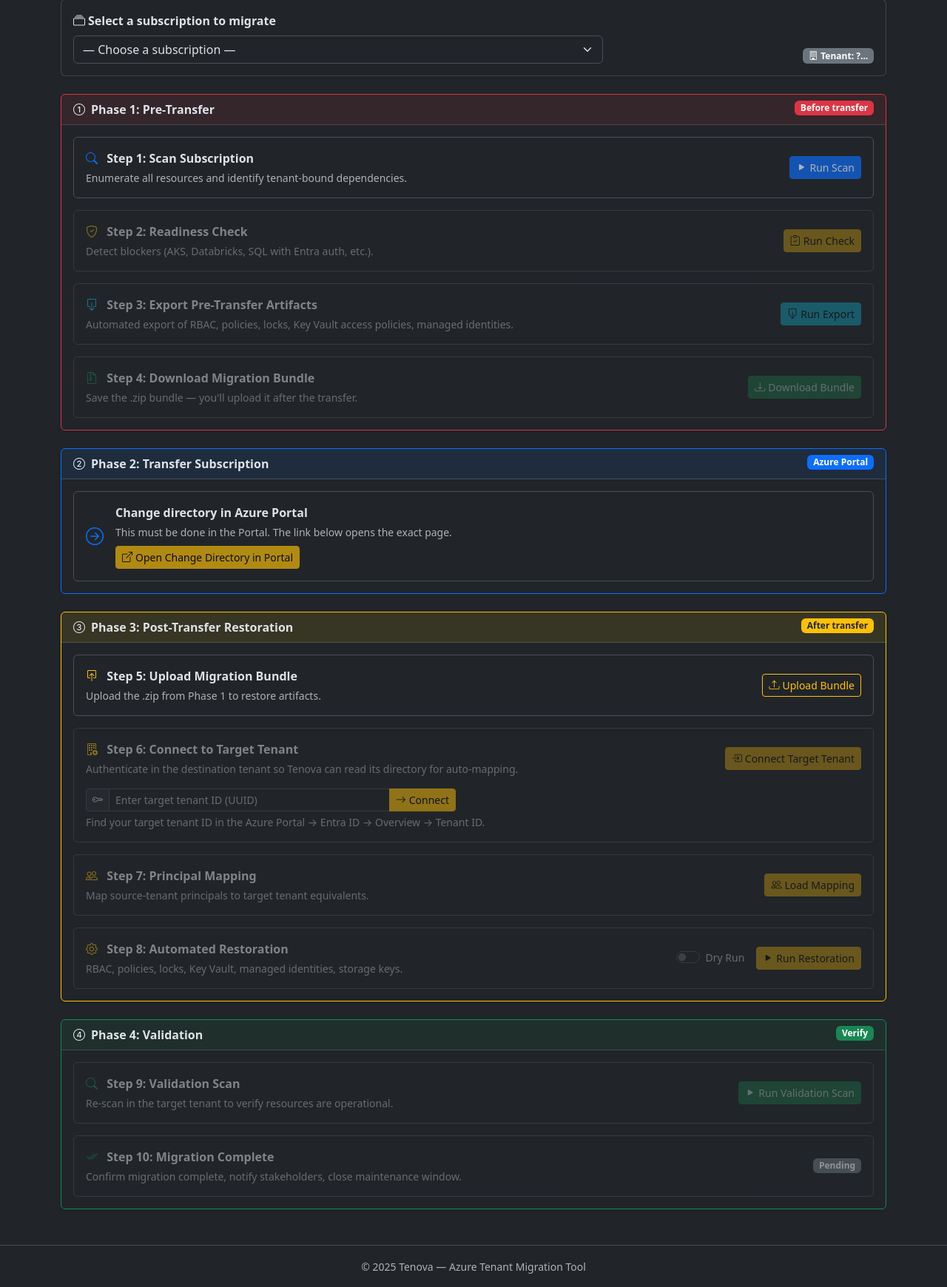
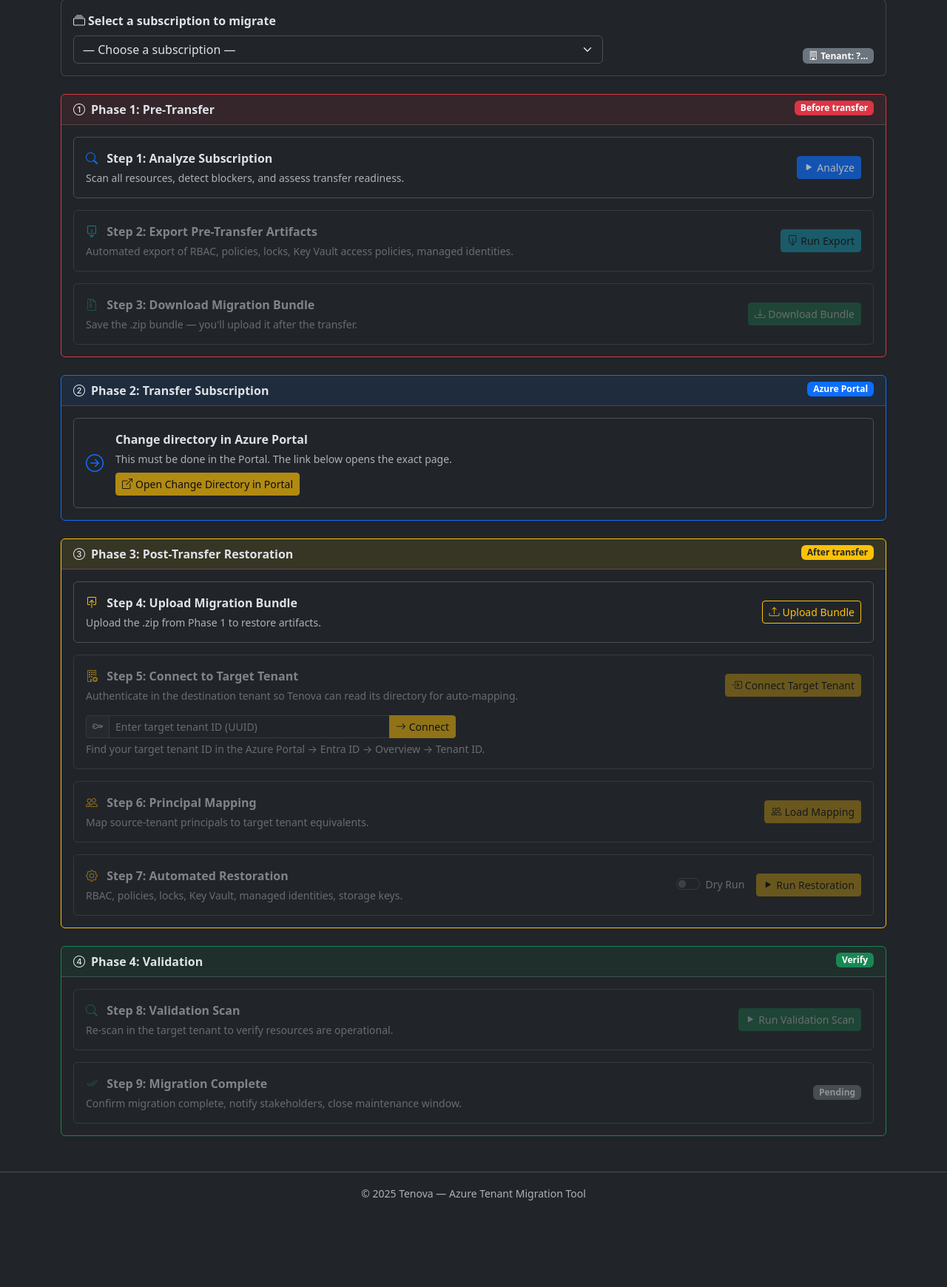
Before and after one commit to microsoft/azure-sub-migrator, a Flask app: template web/templates/dashboard.html in a window 1280 px wide, after a click on "Migration Workflow". Shown: the part 212-1952 px from the top of the page at 74% size. After the commit the page ends 1835 px from the top, so only its background shows below. Run offline with Flask 3, Linux system fonts and the light colour scheme; the template is opened without the code that fills it, so the values that code supplies are empty; some libraries are stand-ins or nearby versions.

Commit message:
consolidate scan + readiness into single Analyze Subscription step
- Merge Steps 1 (Scan) and 2 (Readiness Check) into Step 1: Analyze Subscription
- _run_scan now auto-calls classify_readiness after scan completes
- Combined resource table with Pre-Transfer and Post-Transfer action columns
- Doc URL links in action cells
- Readiness verdict (blockers/warnings/info) shown above resource table
- Renumber all remaining steps (3-10 -> 2-9)
- 190 tests pass

```diff
--- a/web/templates/dashboard.html
+++ b/web/templates/dashboard.html
@@ -162,54 +162,33 @@
   </div>
   <div class="card-body">
 
-    <!-- Step 1: Scan -->
+    <!-- Step 1: Analyze Subscription (Scan + Readiness) -->
     <div class="border rounded p-3 mb-3" id="wf-step-scan">
       <div class="d-flex align-items-center justify-content-between">
         <div>
           <i class="bi bi-search text-primary me-2"></i>
-          <strong>Step 1: Scan Subscription</strong>
-          <div class="text-body-secondary small mt-1">Enumerate all resources and identify tenant-bound dependencies.</div>
+          <strong>Step 1: Analyze Subscription</strong>
+          <div class="text-body-secondary small mt-1">Scan all resources, detect blockers, and assess transfer readiness.</div>
         </div>
         <button class="btn btn-primary btn-sm" id="wf-scan-btn" disabled>
-          <i class="bi bi-play-fill me-1"></i>Run Scan
+          <i class="bi bi-play-fill me-1"></i>Analyze
         </button>
       </div>
       <div id="wf-scan-progress" class="mt-3 d-none">
         <div class="progress" style="height: 6px;">
           <div class="progress-bar progress-bar-striped progress-bar-animated" style="width: 100%"></div>
         </div>
-        <small class="text-body-secondary">Scanning resources…</small>
+        <small class="text-body-secondary">Scanning resources &amp; checking readiness…</small>
       </div>
       <div id="wf-scan-result" class="mt-3 d-none"></div>
     </div>
 
-    <!-- Step 2: Readiness Check -->
-    <div class="border rounded p-3 mb-3 opacity-50" id="wf-step-readiness">
-      <div class="d-flex align-items-center justify-content-between">
-        <div>
-          <i class="bi bi-shield-check text-warning me-2"></i>
-          <strong>Step 2: Readiness Check</strong>
-          <div class="text-body-secondary small mt-1">Detect blockers (AKS, Databricks, SQL with Entra auth, etc.).</div>
-        </div>
-        <button class="btn btn-warning btn-sm" id="wf-readiness-btn" disabled>
-          <i class="bi bi-clipboard-check me-1"></i>Run Check
-        </button>
-      </div>
-      <div id="wf-readiness-progress" class="mt-3 d-none">
-        <div class="progress" style="height: 6px;">
-          <div class="progress-bar progress-bar-striped progress-bar-animated bg-warning" style="width: 100%"></div>
-        </div>
-        <small class="text-body-secondary">Checking readiness…</small>
-      </div>
-      <div id="wf-readiness-result" class="mt-3 d-none"></div>
-    </div>
-
-    <!-- Step 3: Pre-Transfer Export -->
+    <!-- Step 2: Pre-Transfer Export -->
     <div class="border rounded p-3 mb-3 opacity-50" id="wf-step-export">
       <div class="d-flex align-items-center justify-content-between">
         <div>
           <i class="bi bi-box-arrow-down text-info me-2"></i>
-          <strong>Step 3: Export Pre-Transfer Artifacts</strong>
+          <strong>Step 2: Export Pre-Transfer Artifacts</strong>
           <div class="text-body-secondary small mt-1">Automated export of RBAC, policies, locks, Key Vault access policies, managed identities.</div>
         </div>
         <button class="btn btn-info btn-sm" id="wf-export-btn" disabled>
@@ -225,12 +204,12 @@
       <div id="wf-export-result" class="mt-3 d-none"></div>
     </div>
 
-    <!-- Step 4: Download Bundle -->
+    <!-- Step 3: Download Bundle -->
     <div class="border rounded p-3 opacity-50" id="wf-step-bundle">
       <div class="d-flex align-items-center justify-content-between">
         <div>
           <i class="bi bi-file-earmark-zip text-success me-2"></i>
-          <strong>Step 4: Download Migration Bundle</strong>
+          <strong>Step 3: Download Migration Bundle</strong>
           <div class="text-body-secondary small mt-1">Save the .zip bundle — you'll upload it after the transfer.</div>
         </div>
         <a class="btn btn-success btn-sm disabled" id="wf-download-btn" href="#">
@@ -275,12 +254,12 @@
   </div>
   <div class="card-body">
 
-    <!-- Step 5: Upload Bundle -->
+    <!-- Step 4: Upload Bundle -->
     <div class="border rounded p-3 mb-3" id="wf-step-upload">
       <div class="d-flex align-items-center justify-content-between">
         <div>
           <i class="bi bi-box-arrow-in-up text-warning me-2"></i>
-          <strong>Step 5: Upload Migration Bundle</strong>
+          <strong>Step 4: Upload Migration Bundle</strong>
           <div class="text-body-secondary small mt-1">Upload the .zip from Phase 1 to restore artifacts.</div>
         </div>
         {% if has_bundle %}
@@ -295,12 +274,12 @@
       </div>
     </div>
 
-    <!-- Step 6: Connect to Target Tenant -->
+    <!-- Step 5: Connect to Target Tenant -->
     <div class="border rounded p-3 mb-3 {{ '' if has_bundle else 'opacity-50' }}" id="wf-step-target">
       <div class="d-flex align-items-center justify-content-between">
         <div>
           <i class="bi bi-building-add text-warning me-2"></i>
-          <strong>Step 6: Connect to Target Tenant</strong>
+          <strong>Step 5: Connect to Target Tenant</strong>
           <div class="text-body-secondary small mt-1">Authenticate in the destination tenant so Tenova can read its directory for auto-mapping.</div>
         </div>
         {% if target_tenant_connected %}
@@ -328,12 +307,12 @@
       </div>
     </div>
 
-    <!-- Step 7: Principal Mapping -->
+    <!-- Step 6: Principal Mapping -->
     <div class="border rounded p-3 mb-3 {{ '' if target_tenant_connected else 'opacity-50' }}" id="wf-step-mapping">
       <div class="d-flex align-items-center justify-content-between">
         <div>
           <i class="bi bi-people text-warning me-2"></i>
-          <strong>Step 7: Principal Mapping</strong>
+          <strong>Step 6: Principal Mapping</strong>
           <div class="text-body-secondary small mt-1">Map source-tenant principals to target tenant equivalents.</div>
         </div>
         <button class="btn btn-warning btn-sm" id="wf-mapping-btn" {{ '' if target_tenant_connected else 'disabled' }}>
@@ -349,12 +328,12 @@
       <div id="wf-mapping-result" class="mt-3 d-none"></div>
     </div>
 
-    <!-- Step 8: Run Restoration -->
+    <!-- Step 7: Run Restoration -->
     <div class="border rounded p-3 opacity-50" id="wf-step-restore">
       <div class="d-flex align-items-center justify-content-between">
         <div>
           <i class="bi bi-gear text-warning me-2"></i>
-          <strong>Step 8: Automated Restoration</strong>
+          <strong>Step 7: Automated Restoration</strong>
           <div class="text-body-secondary small mt-1">RBAC, policies, locks, Key Vault, managed identities, storage keys.</div>
         </div>
         <div class="d-flex align-items-center gap-2">
@@ -387,12 +366,12 @@
   </div>
   <div class="card-body">
 
-    <!-- Step 9: Validation Scan -->
+    <!-- Step 8: Validation Scan -->
     <div class="border rounded p-3 mb-3 opacity-50" id="wf-step-validation">
       <div class="d-flex align-items-center justify-content-between">
         <div>
           <i class="bi bi-search text-success me-2"></i>
-          <strong>Step 9: Validation Scan</strong>
+          <strong>Step 8: Validation Scan</strong>
           <div class="text-body-secondary small mt-1">Re-scan in the target tenant to verify resources are operational.</div>
         </div>
         <button class="btn btn-success btn-sm" id="wf-validation-btn" disabled>
@@ -408,12 +387,12 @@
       <div id="wf-validation-result" class="mt-3 d-none"></div>
     </div>
 
-    <!-- Step 10: Close Maintenance Window -->
+    <!-- Step 9: Close Maintenance Window -->
     <div class="border rounded p-3 opacity-50" id="wf-step-close">
       <div class="d-flex align-items-center justify-content-between">
         <div>
           <i class="bi bi-check2-all text-success me-2"></i>
-          <strong>Step 10: Migration Complete</strong>
+          <strong>Step 9: Migration Complete</strong>
           <div class="text-body-secondary small mt-1">Confirm migration complete, notify stakeholders, close maintenance window.</div>
         </div>
         <span class="badge bg-secondary" id="wf-close-badge">Pending</span>
@@ -514,7 +493,7 @@
     $step.find('a.btn').addClass('disabled');
   }
 
-  // ── Step 1: SCAN ───────────────────────────────────────────────
+  // ── Step 1: ANALYZE SUBSCRIPTION (scan + readiness) ─────────────
   $scanBtn.on('click', function () {
     if (!wfState.subId) return;
     var $btn = $(this);
@@ -532,52 +511,96 @@
             var $r = $('#wf-scan-result').removeClass('d-none');
             if (d.status === 'failed') {
               $r.html('<div class="alert alert-danger mb-0"><i class="bi bi-x-circle me-2"></i>' +
-                (d.error || 'Scan failed') + '</div>');
+                (d.error || 'Analysis failed') + '</div>');
               $btn.prop('disabled', false);
               $subSelect.prop('disabled', false);
               return;
             }
+
+            // ── Readiness verdict ──
+            var rd = d.readiness || {};
+            var blockers = rd.blockers || [];
+            var warnings = rd.warnings || [];
+            var info = rd.info || [];
+            var ready = rd.ready;
+            var verdictType = blockers.length > 0 ? 'danger' : (warnings.length > 0 ? 'warning' : 'success');
+            var verdictText = ready ? '✅ Ready to transfer' : '⛔ Not ready — fix blockers first';
+
             var safe = d.transfer_safe_count || 0;
-            // Count children like the scan results page does
             var actionList = d.requires_action || [];
             var childCount = 0;
             actionList.forEach(function (r) { childCount += (r.children || []).length; });
             var action = actionList.length + childCount;
-            var html = '<div class="alert alert-' + (action > 0 ? 'warning' : 'success') + ' mb-2">' +
-              '<i class="bi bi-check-circle me-2"></i><strong>Scan complete:</strong> ' +
-              safe + ' transfer-safe, ' + action + ' require action.' +
-              '</div>';
 
-            // Show resource summary table
+            var html = '';
+
+            // Readiness banner
+            html += '<div class="alert alert-' + verdictType + ' mb-2">' +
+              '<i class="bi bi-shield-check me-2"></i><strong>' + verdictText + '</strong> — ' +
+              safe + ' transfer-safe, ' + action + ' require action. ' +
+              blockers.length + ' blocker(s), ' + warnings.length + ' warning(s).</div>';
+
+            // Blockers table
+            if (blockers.length > 0) {
+              html += '<div class="mb-3"><strong class="text-danger">' +
+                '<i class="bi bi-x-octagon me-1"></i>Blockers — must fix before transfer:</strong>' +
+                '<table class="table table-sm table-bordered mt-1 mb-0">' +
+                '<thead><tr><th>Resource</th><th>Type</th><th>Issue</th><th>Action Required</th></tr></thead><tbody>';
+              blockers.forEach(function (b) {
+                html += '<tr class="table-danger"><td>' + (b.name || '') + '</td>' +
+                  '<td><code>' + (b.type || '') + '</code></td>' +
+                  '<td>' + (b.issue || '') + '</td>' +
+                  '<td class="small">' + (b.action || '') + '</td></tr>';
+              });
+              html += '</tbody></table></div>';
+            }
+
+            // Warnings table
+            if (warnings.length > 0) {
+              html += '<div class="mb-3"><strong class="text-warning">' +
+                '<i class="bi bi-exclamation-triangle me-1"></i>Warnings — should fix before transfer:</strong>' +
+                '<table class="table table-sm table-bordered mt-1 mb-0">' +
+                '<thead><tr><th>Resource</th><th>Type</th><th>Issue</th><th>Action Required</th></tr></thead><tbody>';
+              warnings.forEach(function (w) {
+                html += '<tr class="table-warning"><td>' + (w.name || '') + '</td>' +
+                  '<td><code>' + (w.type || '') + '</code></td>' +
+                  '<td>' + (w.issue || '') + '</td>' +
+                  '<td class="small">' + (w.action || '') + '</td></tr>';
+              });
+              html += '</tbody></table></div>';
+            }
+
+            // Full resource table with Pre-Transfer / Post-Transfer columns
             if (actionList.length > 0) {
-              html += '<div class="table-responsive" style="max-height:400px;overflow-y:auto;"><table class="table table-sm table-bordered mb-0">' +
-                '<thead class="sticky-top"><tr><th>Resource</th><th>Type</th><th>Timing</th><th>Action Required</th></tr></thead><tbody>';
+              html += '<div class="mb-2"><strong><i class="bi bi-list-ul me-1"></i>Resources requiring action:</strong></div>';
+              html += '<div class="table-responsive" style="max-height:400px;overflow-y:auto;">' +
+                '<table class="table table-sm table-bordered mb-0">' +
+                '<thead class="sticky-top"><tr><th>Resource</th><th>Type</th><th>Timing</th>' +
+                '<th>Pre-Transfer Action</th><th>Post-Transfer Action</th></tr></thead><tbody>';
               actionList.forEach(function (r) {
-                var timing = (r.timing || 'post').toUpperCase();
-                var timingBadge = timing === 'PRE' ? '<span class="badge bg-danger">PRE</span>'
-                  : timing === 'BOTH' ? '<span class="badge bg-warning text-dark">PRE+POST</span>'
-                  : '<span class="badge bg-info">POST</span>';
-                var actionText = r.pre_action || r.post_action || '—';
-                html += '<tr><td>' + (r.name || '') + '</td><td><code>' + (r.type || '') +
-                  '</code></td><td>' + timingBadge + '</td><td class="small">' + actionText + '</td></tr>';
-                // Render children inline too
+                html += renderActionRow(r, false);
                 (r.children || []).forEach(function (c) {
-                  var cTiming = (c.timing || 'post').toUpperCase();
-                  var cBadge = cTiming === 'PRE' ? '<span class="badge bg-danger">PRE</span>'
-                    : cTiming === 'BOTH' ? '<span class="badge bg-warning text-dark">PRE+POST</span>'
-                    : '<span class="badge bg-info">POST</span>';
-                  html += '<tr class="table-light"><td class="ps-4"><i class="bi bi-arrow-return-right text-secondary me-1"></i>' +
-                    (c.name || '') + '</td><td><code>' + (c.type || '') +
-                    '</code></td><td>' + cBadge + '</td><td class="small">' + (c.pre_action || c.post_action || '—') + '</td></tr>';
+                  html += renderActionRow(c, true);
                 });
               });
               html += '</tbody></table></div>';
             }
+
+            // Info
+            if (info.length > 0) {
+              html += '<div class="mt-2"><strong class="text-info">' +
+                '<i class="bi bi-info-circle me-1"></i>Info:</strong><ul class="mb-0 mt-1">';
+              info.forEach(function (i) {
+                html += '<li class="small">' +
+                  (i.category ? '<strong>' + i.category + ':</strong> ' : '') +
+                  (i.detail || '') + '</li>';
+              });
+              html += '</ul></div>';
+            }
+
             $r.html(html);
             markDone($('#wf-step-scan'));
             lockStep($('#wf-step-scan'));
-            // Unlock readiness + export
-            unlockStep($('#wf-step-readiness'));
             unlockStep($('#wf-step-export'));
           }
         );
@@ -592,70 +615,28 @@
       });
   });
 
-  // ── Step 2: READINESS CHECK (instant — classifies scan results, no re-scan) ──
-  $('#wf-readiness-btn').on('click', function () {
-    if (!wfState.scanTaskId) {
-      alert('Please run a scan first.');
-      return;
-    }
-    var $btn = $(this).prop('disabled', true);
-    $('#wf-readiness-progress').removeClass('d-none');
-    $('#wf-readiness-result').addClass('d-none').empty();
+  function renderActionRow(r, isChild) {
+    var timing = (r.timing || 'post').toUpperCase();
+    var timingBadge = timing === 'PRE' ? '<span class="badge bg-danger">PRE</span>'
+      : timing === 'BOTH' ? '<span class="badge bg-warning text-dark">PRE+POST</span>'
+      : '<span class="badge bg-info">POST</span>';
+    var pre = r.pre_action || r.pre || '';
+    var post = r.post_action || r.post || '';
+    var docUrl = r.doc_url || '';
+    var docLink = docUrl ? ' <a href="' + docUrl + '" target="_blank" rel="noopener" class="text-info">' +
+      '<i class="bi bi-box-arrow-up-right"></i></a>' : '';
+    var namePrefix = isChild
+      ? '<td class="ps-4"><i class="bi bi-arrow-return-right text-secondary me-1"></i>'
+      : '<td>';
+    var rowClass = isChild ? ' class="table-light"' : '';
+    return '<tr' + rowClass + '>' + namePrefix + (r.name || '') + '</td>' +
+      '<td><code>' + (r.type || '') + '</code></td>' +
+      '<td>' + timingBadge + '</td>' +
+      '<td class="small">' + (pre || '—') + docLink + '</td>' +
+      '<td class="small">' + (post || '—') + '</td></tr>';
+  }
 
-    apiPost('{{ url_for("main.api_classify_readiness") }}', { scan_task_id: wfState.scanTaskId })
-      .done(function (resp) {
-        $('#wf-readiness-progress').addClass('d-none');
-        var $r = $('#wf-readiness-result').removeClass('d-none');
-        var rd = resp.readiness || {};
-        var blockers = rd.blockers || [];
-        var warnings = rd.warnings || [];
-        var info = rd.info || [];
-        var alertType = blockers.length > 0 ? 'danger' : (warnings.length > 0 ? 'warning' : 'success');
-        var readyText = rd.ready ? '✅ Ready to transfer' : '⛔ Not ready — fix blockers first';
-        var html = '<div class="alert alert-' + alertType + ' mb-2">' +
-          '<i class="bi bi-shield-check me-2"></i><strong>' + readyText + '</strong> — ' +
-          blockers.length + ' blocker(s), ' + warnings.length + ' warning(s), ' +
-          info.length + ' info.' + '</div>';
-
-        if (blockers.length > 0) {
-          html += '<div class="mb-2"><strong class="text-danger"><i class="bi bi-x-octagon me-1"></i>Blockers — must fix before transfer:</strong>';
-          html += '<table class="table table-sm table-bordered mt-1 mb-0"><thead><tr><th>Resource</th><th>Type</th><th>Issue</th><th>Action Required</th></tr></thead><tbody>';
-          blockers.forEach(function (b) {
-            html += '<tr class="table-danger"><td>' + (b.name || '') + '</td><td><code>' + (b.type || '') + '</code></td>' +
-              '<td>' + (b.issue || '') + '</td><td class="small">' + (b.action || '') + '</td></tr>';
-          });
-          html += '</tbody></table></div>';
-        }
-        if (warnings.length > 0) {
-          html += '<div class="mb-2"><strong class="text-warning"><i class="bi bi-exclamation-triangle me-1"></i>Warnings — should fix before transfer:</strong>';
-          html += '<table class="table table-sm table-bordered mt-1 mb-0"><thead><tr><th>Resource</th><th>Type</th><th>Issue</th><th>Action Required</th></tr></thead><tbody>';
-          warnings.forEach(function (w) {
-            html += '<tr class="table-warning"><td>' + (w.name || '') + '</td><td><code>' + (w.type || '') + '</code></td>' +
-              '<td>' + (w.issue || '') + '</td><td class="small">' + (w.action || '') + '</td></tr>';
-          });
-          html += '</tbody></table></div>';
-        }
-        if (info.length > 0) {
-          html += '<div class="mb-0"><strong class="text-info"><i class="bi bi-info-circle me-1"></i>Info:</strong><ul class="mb-0 mt-1">';
-          info.forEach(function (i) {
-            html += '<li class="small">' + (i.category ? '<strong>' + i.category + ':</strong> ' : '') + (i.detail || '') + '</li>';
-          });
-          html += '</ul></div>';
-        }
-        $r.html(html);
-        markDone($('#wf-step-readiness'));
-        lockStep($('#wf-step-readiness'));
-      })
-      .fail(function (xhr) {
-        $('#wf-readiness-progress').addClass('d-none');
-        var msg = (xhr.responseJSON && xhr.responseJSON.error) || 'Request failed';
-        $('#wf-readiness-result').removeClass('d-none')
-          .html('<div class="alert alert-danger mb-0">' + msg + '</div>');
-        $btn.prop('disabled', false);
-      });
-  });
-
-  // ── Step 3: PRE-TRANSFER EXPORT ────────────────────────────────
+  // ── Step 2: PRE-TRANSFER EXPORT ────────────────────────────────
   $('#wf-export-btn').on('click', function () {
     if (!wfState.scanTaskId) {
       alert('Please run a scan first.');
@@ -713,7 +694,7 @@
       });
   });
 
-  // ── Step 6: CONNECT TO TARGET TENANT ─────────────────────────────
+  // ── Step 5: CONNECT TO TARGET TENANT ─────────────────────────────
   {% if target_tenant_connected %}
     // Already connected — mark step as done and lock it
     markDone($('#wf-step-target'));
@@ -743,7 +724,7 @@
     $form.submit();
   });
 
-  // ── Step 7: PRINCIPAL MAPPING (Sharegate-style auto-mapping) ────
+  // ── Step 6: PRINCIPAL MAPPING (Sharegate-style auto-mapping) ────
   var wfPrincipals = [];
 
   $('#wf-mapping-btn').on('click', function () {
@@ -969,7 +950,7 @@
       });
   });
 
-  // ── Step 8: RUN RESTORATION ────────────────────────────────────
+  // ── Step 7: RUN RESTORATION ────────────────────────────────────
   $('#wf-restore-btn').on('click', function () {
     var $btn = $(this).prop('disabled', true);
     $('#wf-restore-progress').removeClass('d-none');
@@ -1072,7 +1053,7 @@
       });
   });
 
-  // ── Step 9: VALIDATION SCAN (with pre/post diff) ────────────────
+  // ── Step 8: VALIDATION SCAN (with pre/post diff) ────────────────
   $('#wf-validation-btn').on('click', function () {
     if (!wfState.subId) {
       alert('No subscription selected.');
```
Also changed, not shown: web/tasks.py (+8 -3 lines).
